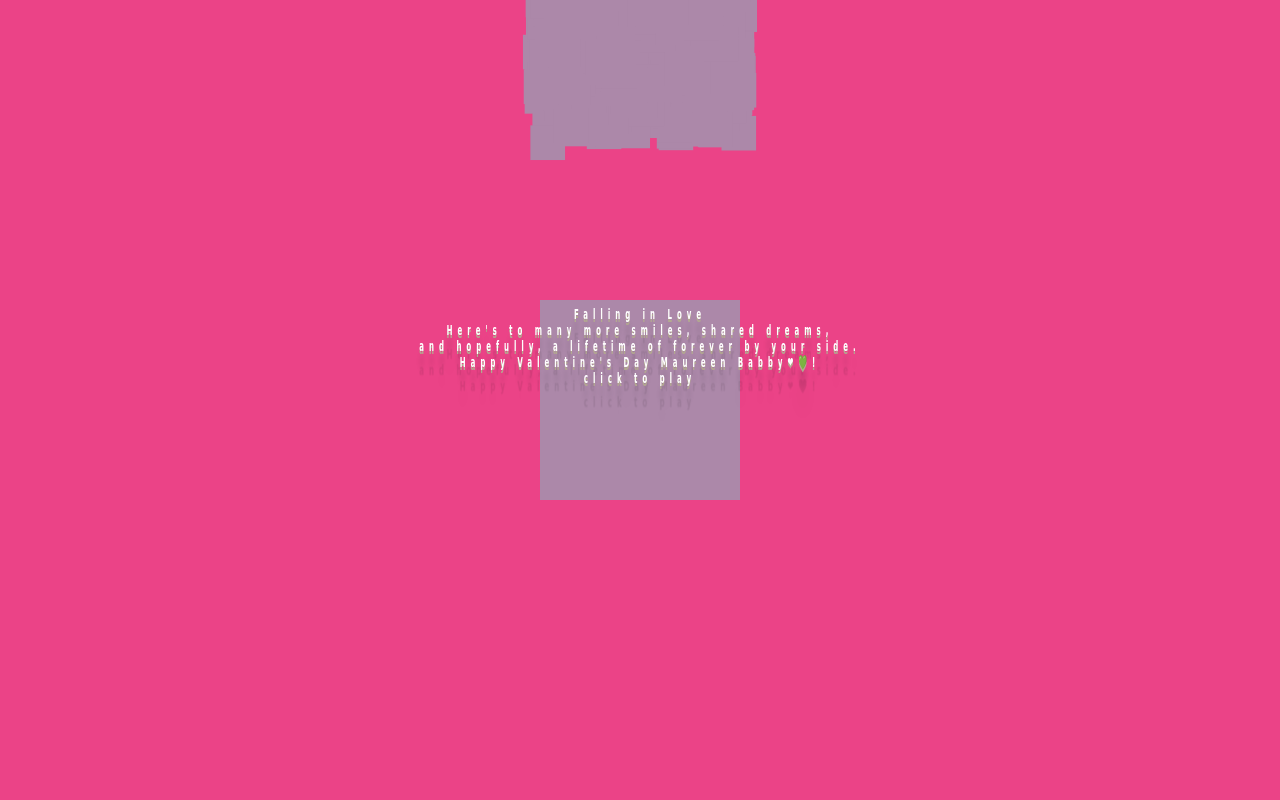
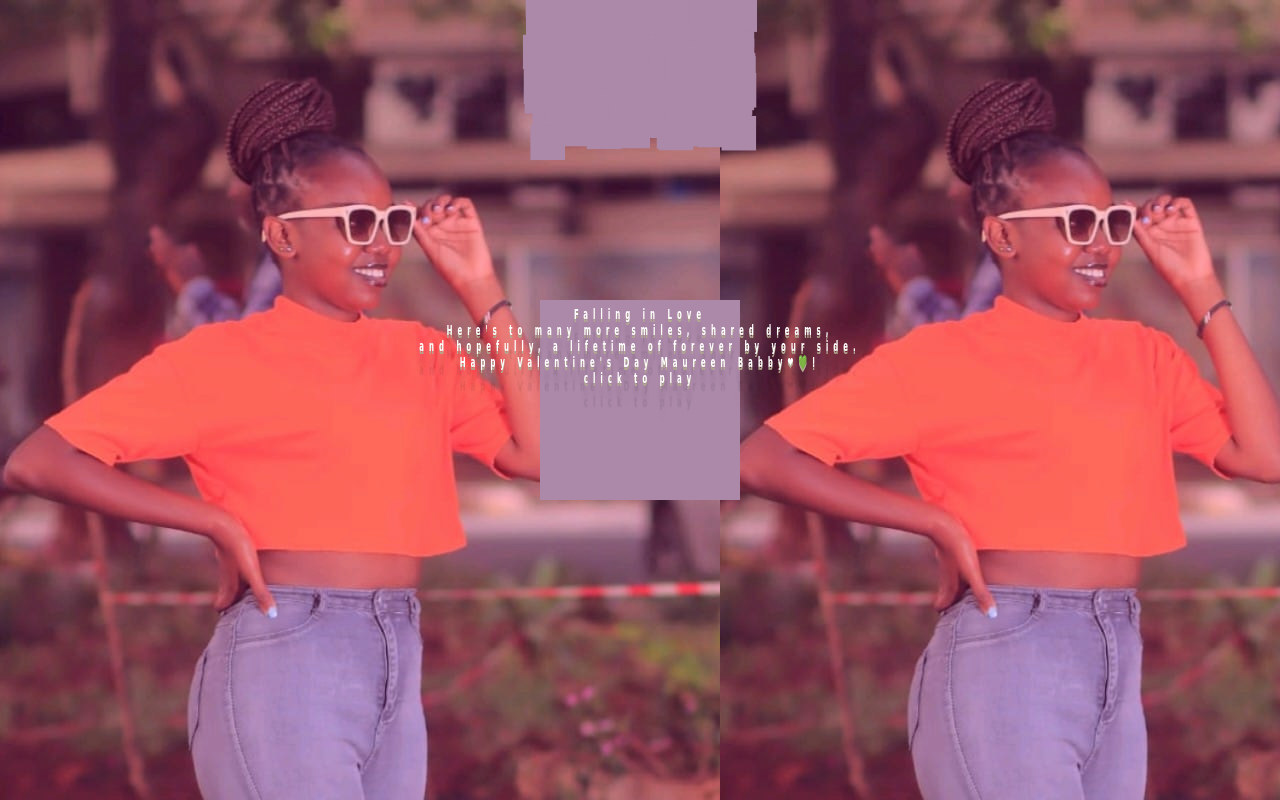
Before and after one commit to claiveodanga/Weather-app, a plain HTML site: page index.html in a window 1280 px wide. Drawn offline with Linux system fonts and the light colour scheme; animation ran at ten frames a second.

Commit message:
Update style.css

```diff
--- a/style.css
+++ b/style.css
@@ -6,7 +6,7 @@ body {
 	width: 100%;
 	height: 100%;
 	font-family: sans-serif;
-    background-image: url(moh.jpg);
+    background-image: url(images/moh.jpg);
 }
 html {
 	/* background-image: linear-gradient( rgba(255, 255, 255, 0.5), rgba(0, 0, 0, 0.6)); */
```
